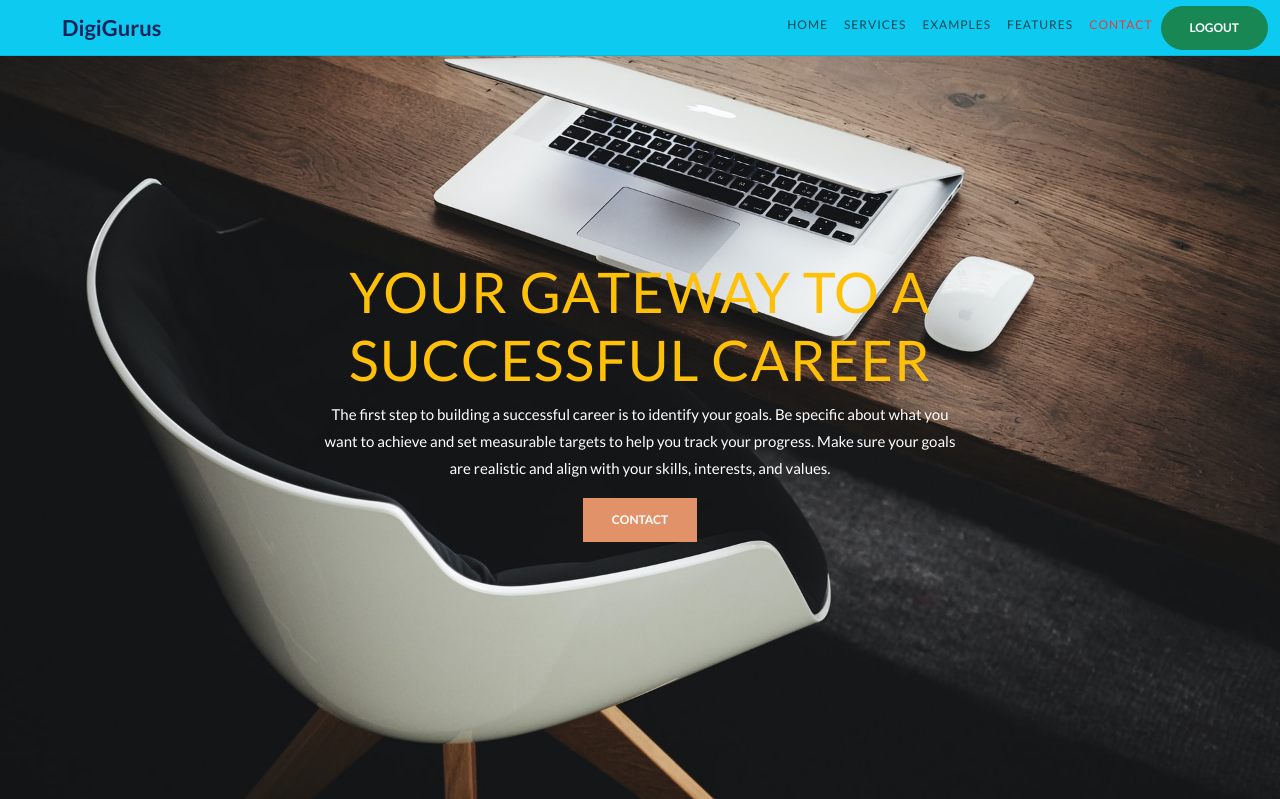
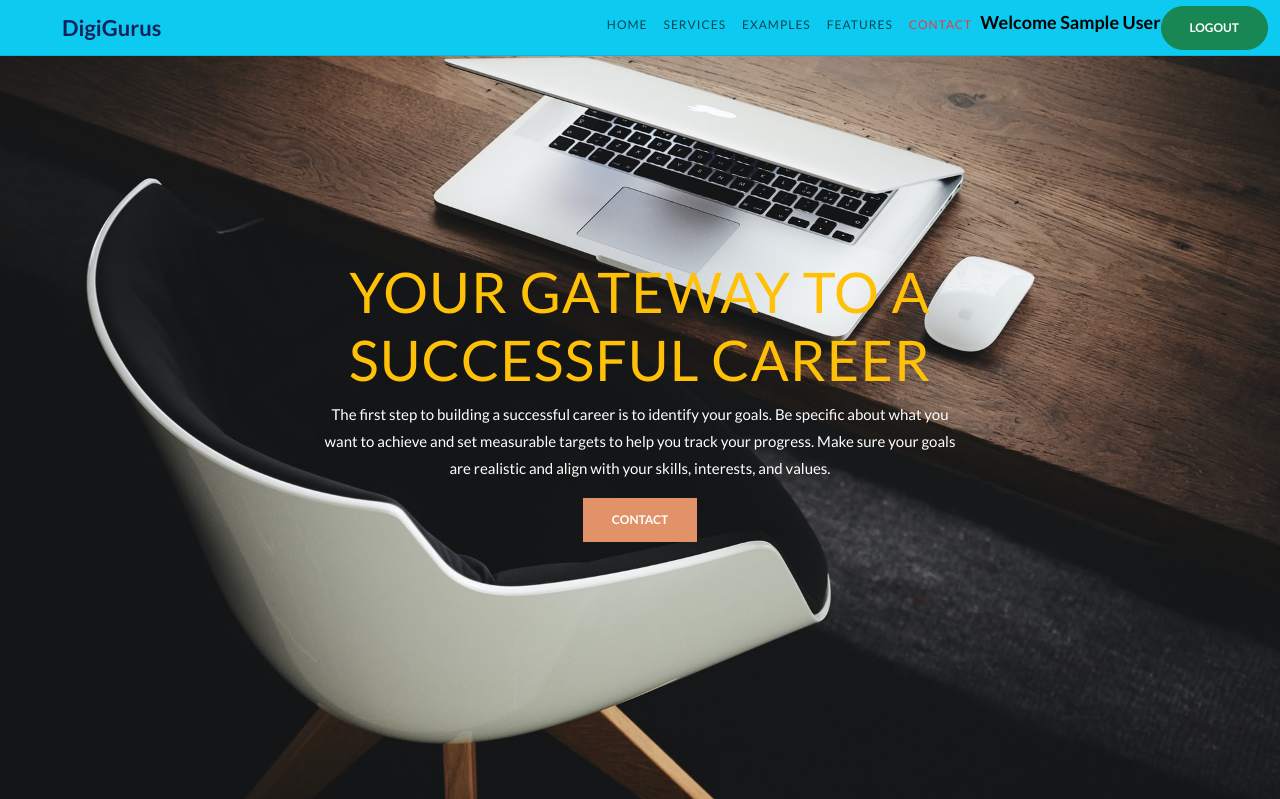
Before and after one commit to PrajwalSK11/Static-Website-DigiGurus, a PHP site: page /Digigurus/logged.php in a window 1280 px wide. Shown: the top 799 px of the page. Run offline with PHP 8.4, Linux system fonts and the light colour scheme; the visitor is signed in with stand-in values (Sample User, id 1).

Commit message:
Donegit add .!

```diff
--- a/css/loggedcss.css
+++ b/css/loggedcss.css
@@ -70,6 +70,11 @@ section {
     color: #e93b3b;
 }
 
+.user{
+    font-weight: 900;
+    color: #000000;
+    font-size:large;
+}
 
 
 
--- a/logged.php
+++ b/logged.php
@@ -1,3 +1,13 @@
+<?php
+session_start();
+include("function.php");
+if (isset($_SESSION["user_id"])) {
+   if (isLoginSessionExpired()) {
+      header("Location:logout.php?session_expired=1");
+   }
+}
+?>
+
 <!doctype html>
 <html lang="en">
 
@@ -43,14 +53,21 @@
                <li class="nav-item ">
                   <a class="nav-link" href="#contact">Contact</a>
                </li>
+               <li class="nav-item user">
+                  <?php if (isset($_SESSION["uname"])) { ?>
+                     Welcome
+                     <?php echo $_SESSION["uname"]; ?>
+                  <?php } ?>
+               </li>
                <li class="nav-item ">
                   <a href="logout.php" class="btn btn-success rounded-pill">Logout</a>
                </li>
-
             </ul>
          </div>
       </div>
    </nav>
+
+
 
 
    <!-- INTRO -->
@@ -61,16 +78,7 @@
 
             <div class="col-md-7">
 
-               <li type="none" class="text-white bg-success display-6">
-                  <?php
-                  if (isset($_SESSION["user_name"])) {
-                     ?>
-                     Welcome
-                     <?php echo $_SESSION["user_name"]; ?>
-                     <?php
-                  }
-                  ?>
-               </li>
+
 
                <h1 class="text-warning display-4">Your Gateway to a Successful Career</h1>
                <p class="text-white">The first step to building a successful career is to identify your goals. Be
@@ -299,6 +307,7 @@
    </div>
 
    <!-- FEATURES -->
+
    <div class="ex">
       <section id="features">
          <div class="container">
@@ -326,7 +335,8 @@
                   </div>
                   <div>
                      <h5 class="title-md">Best Courses suggestions</h5>
-                  <p>Suggestions can help clients save time and effort in choosing the right courses for their specific
+                     <p>Suggestions can help clients save time and effort in choosing the right courses for their
+                        specific
                         needs.
                      </p>
                   </div>
@@ -337,8 +347,10 @@
                   </div>
                   <div>
                      <h5 class="title-md">Reliable study material</h5>
-                  <p>It refers to educational content and resources that are trustworthy, accurate, and relevant to the
-                     courses or programs being offered. This can include textbooks, guides, online modules, videos, and
+                     <p>It refers to educational content and resources that are trustworthy, accurate, and relevant to
+                        the
+                        courses or programs being offered. This can include textbooks, guides, online modules, videos,
+                        and
                         other materials used for teaching and learning.</p>
                   </div>
                </div>
@@ -348,7 +360,8 @@
                   </div>
                   <div>
                      <h5 class="title-md">No need of any membership</h5>
-                  <p>It means that clients can access the consultancy's services and resources without having to pay for
+                     <p>It means that clients can access the consultancy's services and resources without having to pay
+                        for
                         a membership or subscription fee. This suggests that the consultancy offers a pay-per-use or
                         pay-per-service model, where clients only pay for the specific services they use or the courses
                         they enroll in.</p>
--- a/login.php
+++ b/login.php
@@ -47,6 +47,8 @@ if (isset($_GET["session_expired"])) {
 ?>
 
 <html>
+<meta name="viewport" content="width=device-width, initial-scale=1.0">
+
 <head>
     <link href="//maxcdn.bootstrapcdn.com/bootstrap/4.0.0/css/bootstrap.min.css" rel="stylesheet" id="bootstrap-css">
     <script src="//maxcdn.bootstrapcdn.com/bootstrap/4.0.0/js/bootstrap.min.js"></script>
--- a/regis.html
+++ b/regis.html
@@ -1,3 +1,6 @@
+<html>
+	<meta name="viewport" content="width=device-width, initial-scale=1.0">
+
 <head>
 
 	<link href="//maxcdn.bootstrapcdn.com/bootstrap/4.0.0/css/bootstrap.min.css" rel="stylesheet" id="bootstrap-css">
@@ -101,3 +104,4 @@
 
 </div>
 <script src="js/script.js"></script>
+</html>
```
Lines whose indentation alone changed are shown as unchanged.
